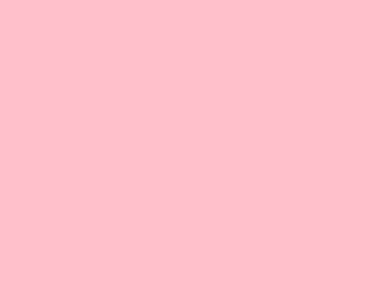
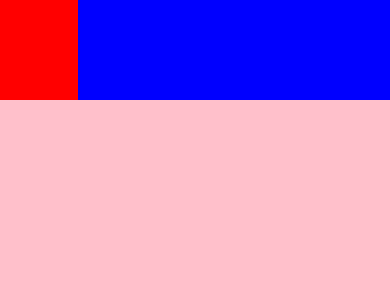
Before and after one commit to topherPedersen/TimelinePrototype, a React Native app: screen / in a window 390 px wide. Shown: the top 300 px of the page. Built offline with nearby package versions, Linux system fonts and the light colour scheme.

Commit message:
add first row

```diff
--- a/App.tsx
+++ b/App.tsx
@@ -1,11 +1,17 @@
 import React from 'react';
 import {
-  SafeAreaView,
+  SafeAreaView, View,
 } from 'react-native';
 
 function App(): React.JSX.Element {
   return (
     <SafeAreaView style={{ flex: 1, backgroundColor: 'pink' }}>
+      <View>
+        <View style={{ flexDirection: 'row' }}>
+          <View style={{ flex: 2, backgroundColor: 'red' }}></View>
+          <View style={{ flex: 8, backgroundColor: 'blue', height: 100 }}></View>
+        </View>
+      </View>
     </SafeAreaView>
   );
 }
```
